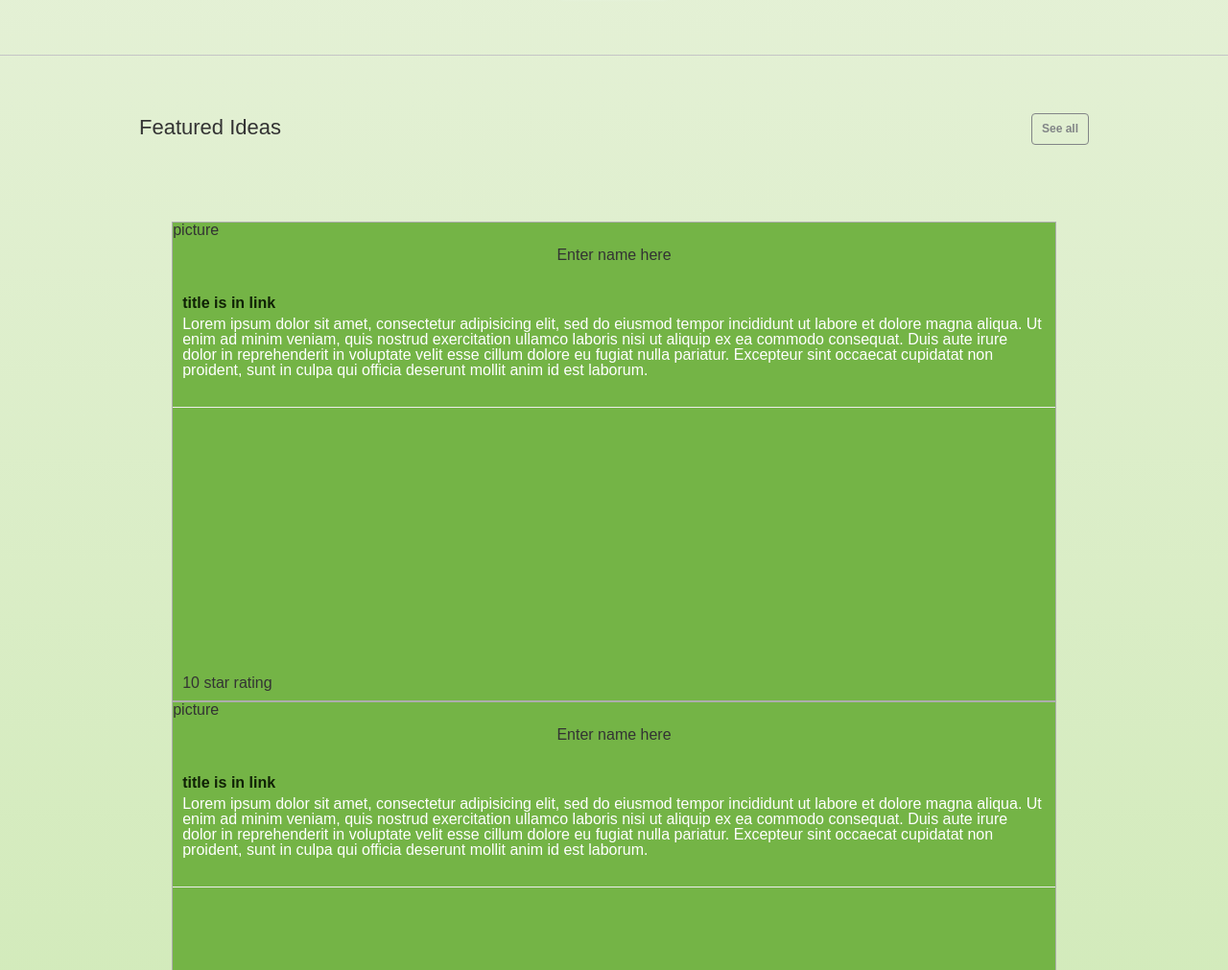
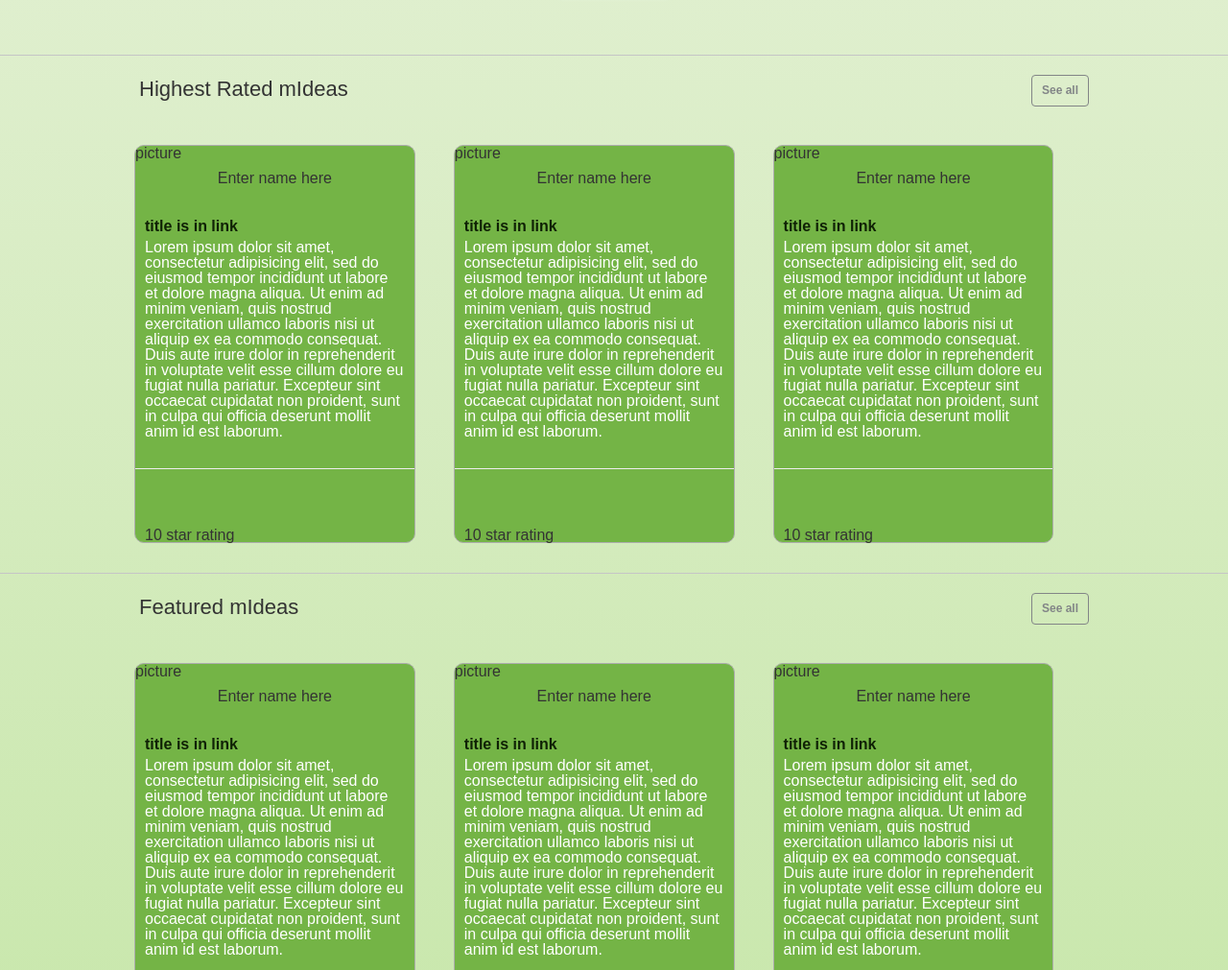
Before and after one commit to craig1123/MyDea, a plain HTML site: page public/index.html at #!/home in a window 1280 px wide. Shown: the part 1228-2239 px from the top of the page at 96% size. Drawn offline with nearby package versions, Linux system fonts and the light colour scheme; some packages are replaced by stand-ins of ours; a script that the page names is missing.

Commit message:
front end home page complete

```diff
--- a/public/css/home.css
+++ b/public/css/home.css
@@ -96,10 +96,10 @@ footer {
   background-color: #74b446;
   color: #fff;
   height: 40px;
+  position: relative;
 }
 .footerCopy {
   width: 85%;
-  float: none;
   margin-right: auto;
   margin-left: auto;
 }
@@ -176,7 +176,8 @@ video {
 
 /*idea cards*/
 .home-content {
-  padding: 40px 0px;
+  height: 540px;
+  position: relative;
 }
 .home-content-heading {
   max-width: 1040px;
@@ -210,22 +211,28 @@ video {
   color: #828587;
 }
 .card-content {
-  width: 90%;
-  margin: 40px auto auto auto;
+  max-width: 1040px;
+  margin-right: auto;
+  margin-left: auto;
+  position: relative;
+}
+.cards {
+  margin-right: -20px;
+  margin-left: -20px;
 }
 .card-outer {
-  width: 80%;
-  height: 500px;
+  width: 32%;
   position: relative;
-  margin-right: 20px;
-  margin-left: 20px;
-  margin: auto;
+  float: left;
+  padding-right: 20px;
+  padding-left: 20px;
+}
+.card-almost-outer {
+  height: 415px;
+  margin-bottom: 10px;
   border: 1px solid #adadad;
-  outline: 0;
+  border-radius: 10px;
   background-color: #74b446
-}
-.card-outer a:focus a:active{
-  outline: 0 none;
 }
 .card-top {
   border-radius: 6px 6px 0 0;
--- a/public/js/directives/ideaCard.html
+++ b/public/js/directives/ideaCard.html
@@ -1,4 +1,5 @@
-<div class="card-outer border-bottom">
+<div class="card-outer">
+  <div class="card-almost-outer">
     <div class="card-top">picture
       <a class="card-top-link" href="#">
         <img src="" alt="" />
@@ -23,5 +24,7 @@
     </div>
   </div>
 
+</div>
+
 
 <!-- enter picture at top, link in all the "a's", title in mid, rating at bottom -->
--- a/public/views/home.html
+++ b/public/views/home.html
@@ -19,7 +19,7 @@
             or "<a href="http://www.barcinno.com/5-reasons-you-should-share-your-startup-ideas/">5 reasons you should share your startup ideas</a>"
           </p>
           <br>
-            <li><input class="btn--green learn" type="button" value="Learn More" ui-sref="ideas"></li>
+            <li><input class="btn--green learn" type="button" value="Learn More" ui-sref="create"></li>
 
 
         </div>
@@ -27,13 +27,13 @@
     </div>
   </div>
 
-  <!-- idea cards -->
-  <section class="home-content">
+  <!-- Highest rated idea cards -->
+  <section class="home-content border-bottom">
       <div class="home-content-heading">
         <div class="wut">
           <div class="row">
             <div class="featured">
-              <h2>Featured Ideas</h2>
+              <h2>Highest Rated mIdeas</h2>
             </div>
             <div class="see-all">
               <a class="btn btn--border-gray btn--small" ui-sref="ideas">See all</a>
@@ -42,9 +42,30 @@
         </div>
       </div>
       <div class="card-content">
-        <ideacard></ideacard>
-        <ideacard></ideacard>
-        <ideacard></ideacard>
+        <ideacard class="cards"></ideacard>
+        <ideacard class="cards"></ideacard>
+        <ideacard class="cards"></ideacard>
+      </div>
+    </section>
+
+  <!-- featured idea cards -->
+  <section class="home-content border-bottom">
+      <div class="home-content-heading">
+        <div class="wut">
+          <div class="row">
+            <div class="featured">
+              <h2>Featured mIdeas</h2>
+            </div>
+            <div class="see-all">
+              <a class="btn btn--border-gray btn--small" ui-sref="ideas">See all</a>
+            </div>
+          </div>
+        </div>
+      </div>
+      <div class="card-content">
+        <ideacard class="cards"></ideacard>
+        <ideacard class="cards"></ideacard>
+        <ideacard class="cards"></ideacard>
       </div>
     </section>
 
```
Lines whose indentation alone changed are shown as unchanged.
